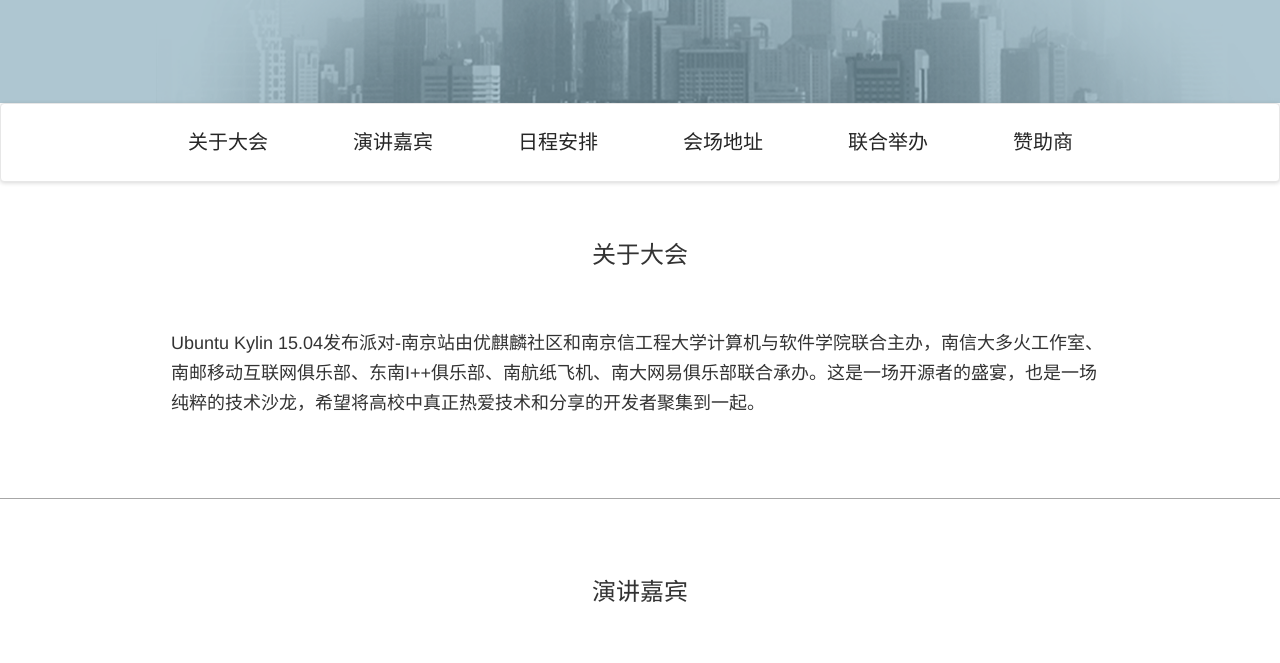
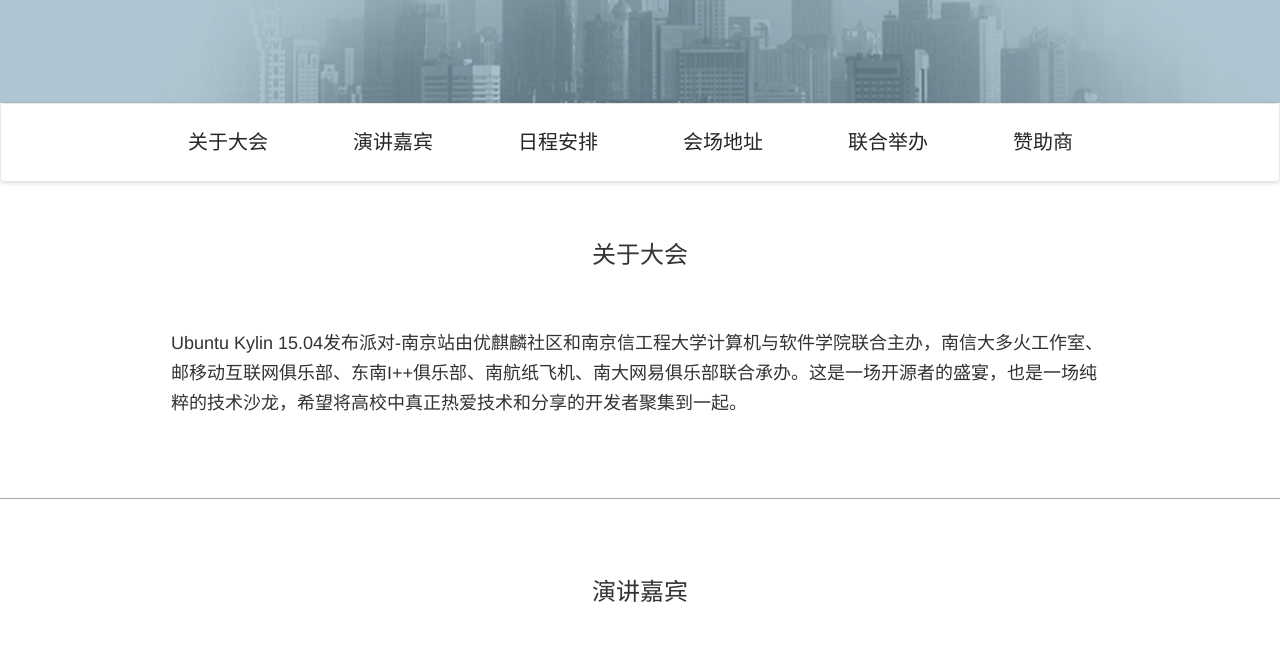
Before and after one commit to DuoHuo/Ubuntu_Kylin_party, a plain HTML site: page index.html in a window 1280 px wide. Shown: the part 402-1065 px from the top of the page. Drawn offline with Linux system fonts and the light colour scheme; files that its build step writes are made by us from their sources; a script that the page names is missing.

Commit message:
change index.html

```diff
--- a/index.html
+++ b/index.html
@@ -55,7 +55,7 @@
         <div class="container">
             <div class="row">
                 <h3 class="text-center marginBot-60 marginTop-60">关于大会</h3>
-                <p class="text-left center-block marginBot-80 width-938">Ubuntu Kylin 15.04发布派对-南京站由优麒麟社区和南京信工程大学计算机与软件学院联合主办，南信大多火工作室、南邮移动互联网俱乐部、东南I++俱乐部、南航纸飞机、南大网易俱乐部联合承办。这是一场开源者的盛宴，也是一场纯粹的技术沙龙，希望将高校中真正热爱技术和分享的开发者聚集到一起。</p>
+                <p class="text-left center-block marginBot-80 width-938">Ubuntu Kylin 15.04发布派对-南京站由优麒麟社区和南京信工程大学计算机与软件学院联合主办，南信大多火工作室、邮移动互联网俱乐部、东南I++俱乐部、南航纸飞机、南大网易俱乐部联合承办。这是一场开源者的盛宴，也是一场纯粹的技术沙龙，希望将高校中真正热爱技术和分享的开发者聚集到一起。</p>
             </div>
         </div>
     </section>
```
